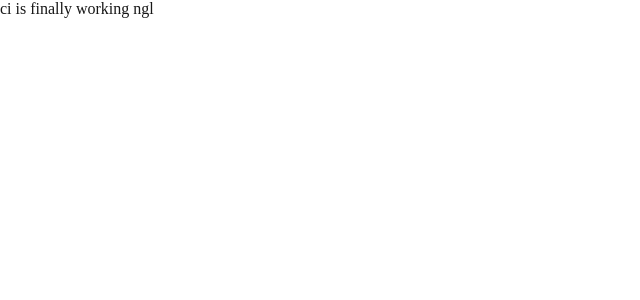
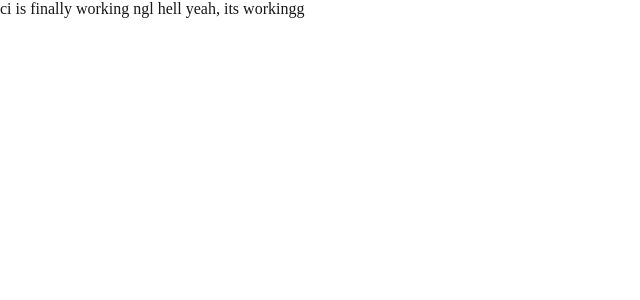
Before and after one commit to utkarsh-saxena271/turborepo-deploy-ci-cd, a Next.js app in the folder apps/web/: page / in a window 1280 px wide. Shown: the top 300 px of the page, without its empty margins (0-640 px from the left). Built offline with nearby package versions, Linux system fonts and the light colour scheme; no server answers; the database is empty.

Commit message:
kuch bhi

```diff
--- a/apps/web/app/page.tsx
+++ b/apps/web/app/page.tsx
@@ -4,6 +4,8 @@ export default async function Home() {
   return (
     <div>
       ci is finally working ngl
+
+      hell yeah, its workingg
       {user?.id}
       <br/>
       {user?.username}
```
